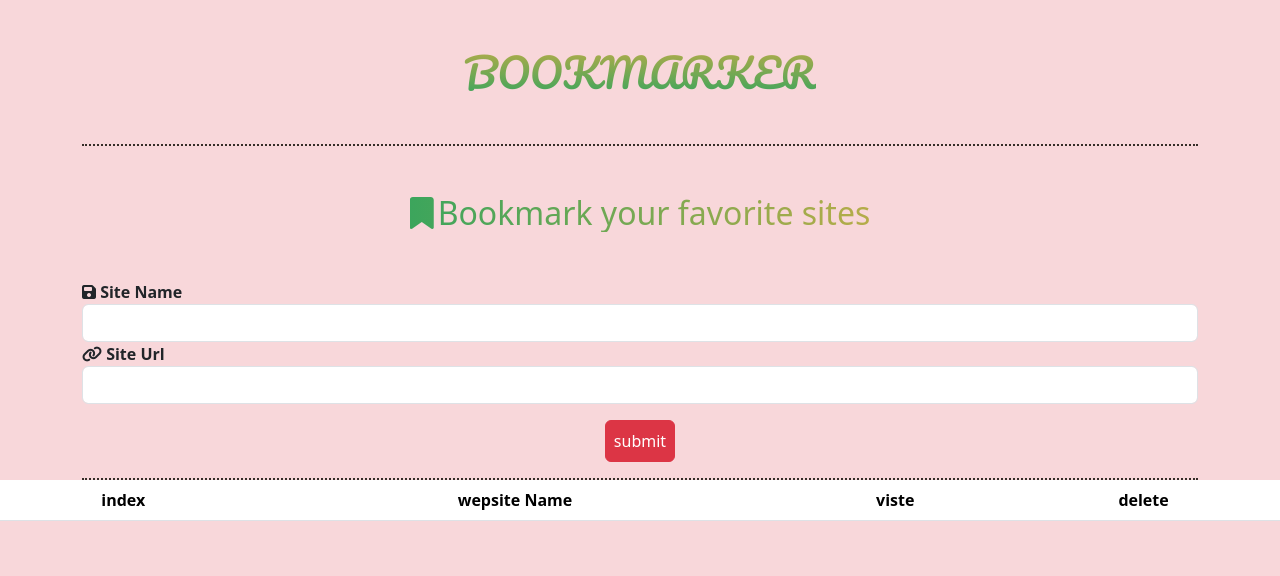
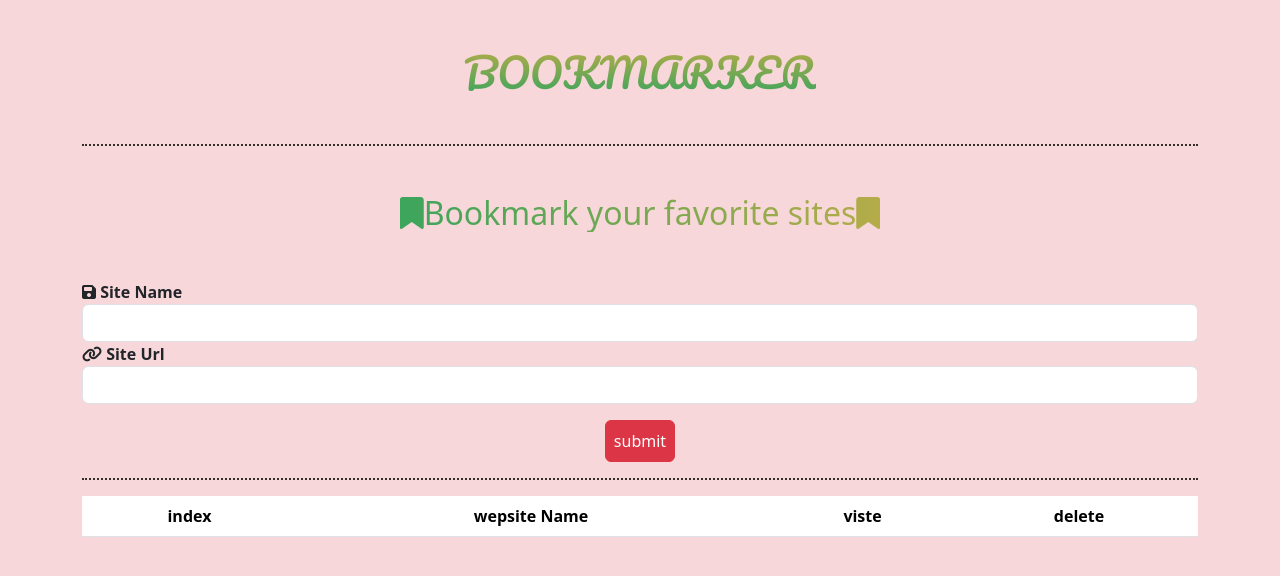
Before and after one commit to mohamedkamal-17/mohamedkamal-17-Bookmark, a plain HTML site: page index.html in a window 1280 px wide. Drawn offline with Linux system fonts and the light colour scheme; a web font is replaced by a local one.

Commit message:
Update index.html

```diff
--- a/index.html
+++ b/index.html
@@ -5,7 +5,8 @@
   <meta charset="UTF-8">
   <meta name="viewport" content="width=device-width, initial-scale=1.0">
 
-  <link href="https://fonts.googleapis.com/css2?family=Cedarville+Cursive&family=Pacifico&display=swap" rel="stylesheet">
+  <link href="https://fonts.googleapis.com/css2?family=Cedarville+Cursive&family=Pacifico&display=swap"
+    rel="stylesheet">
 
 
   <title>Your Bookmark Page</title>
@@ -19,11 +20,21 @@
 <body class="bg-danger-subtle  position-relative">
   <div class=" container d-flex flex-column justify-content-center ">
     <h1 class="mx-auto my-5">BOOKMARKER</h1>
-    <div class="bookmarker-contant  d-flex flex-column justify-content-center w-100 ">
+    <section class="bookmarker-contant  d-flex flex-column justify-content-center align-items-center w-100 ">
 
 
 
-       <h2 class="mx-auto  my-5 "> <i class="fa-solid fa-bookmark  pe-1"></i>Bookmark your favorite sites</h2>
+
+
+          <h2 class="mx-auto  my-5 w100"> <i class="fa-solid fa-bookmark  "></i>Bookmark your favorite sites<i
+            class=" fa-solid fa-bookmark"></i></h2>
+
+
+
+
+
+
+
 
       <section class="site-name d-flex flex-column justify-content-center w-100">
         <label for="sit-name" class="fw-bold">
@@ -40,14 +51,13 @@
       <button class="btn btn-danger p-2 mx-auto my-3 " id="supmut-btn"> submit</button>
 
 
+    </section>
 
   </div>
 
-  </div>
+  <div class="container">
 
-
-
-  <table class="table text-center w-100">
+  <table class="table text-center w-100 mt-3">
     <thead>
       <tr>
         <th>index</th>
@@ -61,6 +71,11 @@
 
     </tbody>
   </table>
+
+  </div>
+
+
+
 
   <div class="unvalid-masseg z-3 w-50 mx-auto h-50 my-auto position-absolute bg-light-subtle p-2 d-none ">
 
@@ -81,8 +96,10 @@
 
 
     <p class="fw-bold mt-5">Site Name or Url is not valid, Please follow the rules below :</p>
-    <p class="fw-medium py-2"><i class="fa-regular fa-circle-right text-danger me-2"></i>Site name must contain at least 3 characters</p>
-    <p class="fw-medium py-2"><i class="fa-regular fa-circle-right  text-danger me-2"></i>Site URL must be a valid one</p>
+    <p class="fw-medium py-2"><i class="fa-regular fa-circle-right text-danger me-2"></i>Site name must contain at least
+      3 characters</p>
+    <p class="fw-medium py-2"><i class="fa-regular fa-circle-right  text-danger me-2"></i>Site URL must be a valid one
+    </p>
 
   </div>
   <div class="full-layr z-2 position-absolute top-0 d-none bottom-0 w-100 d-block ">
```
Lines whose indentation alone changed are shown as unchanged.
